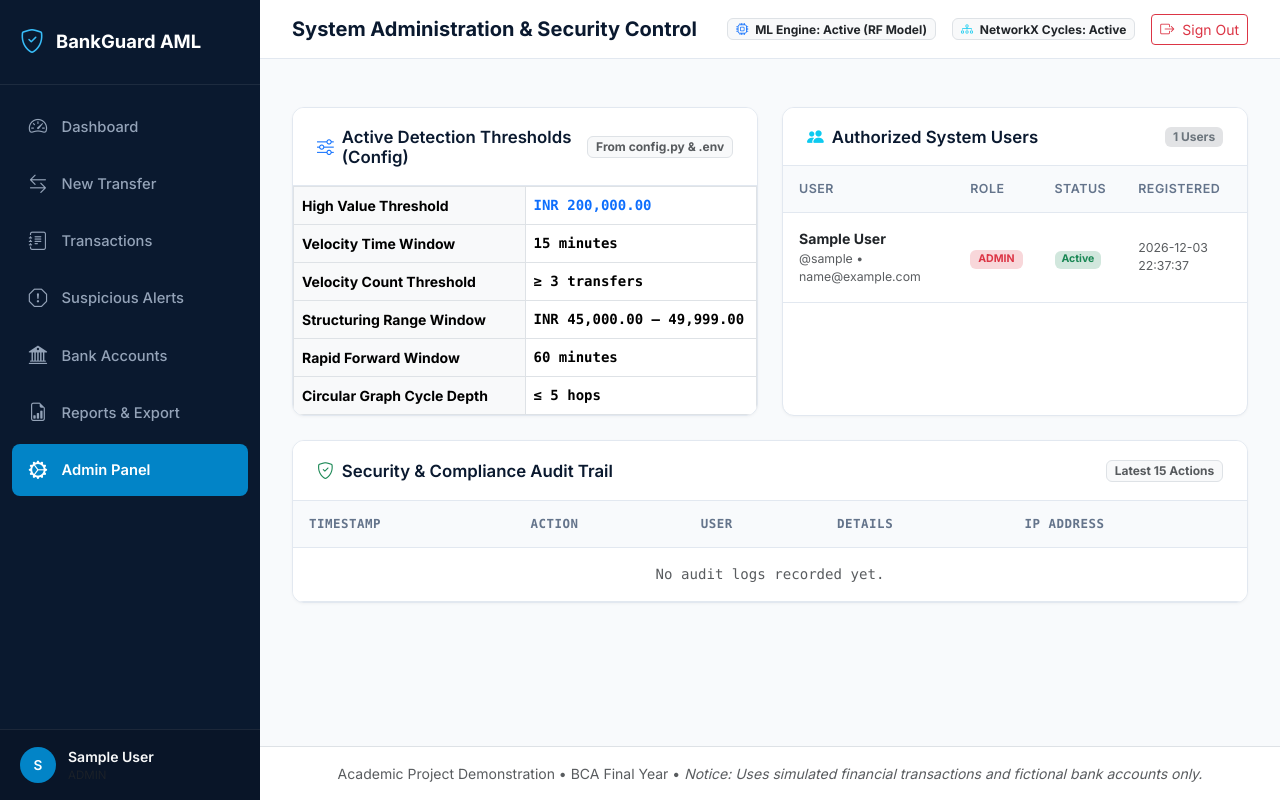
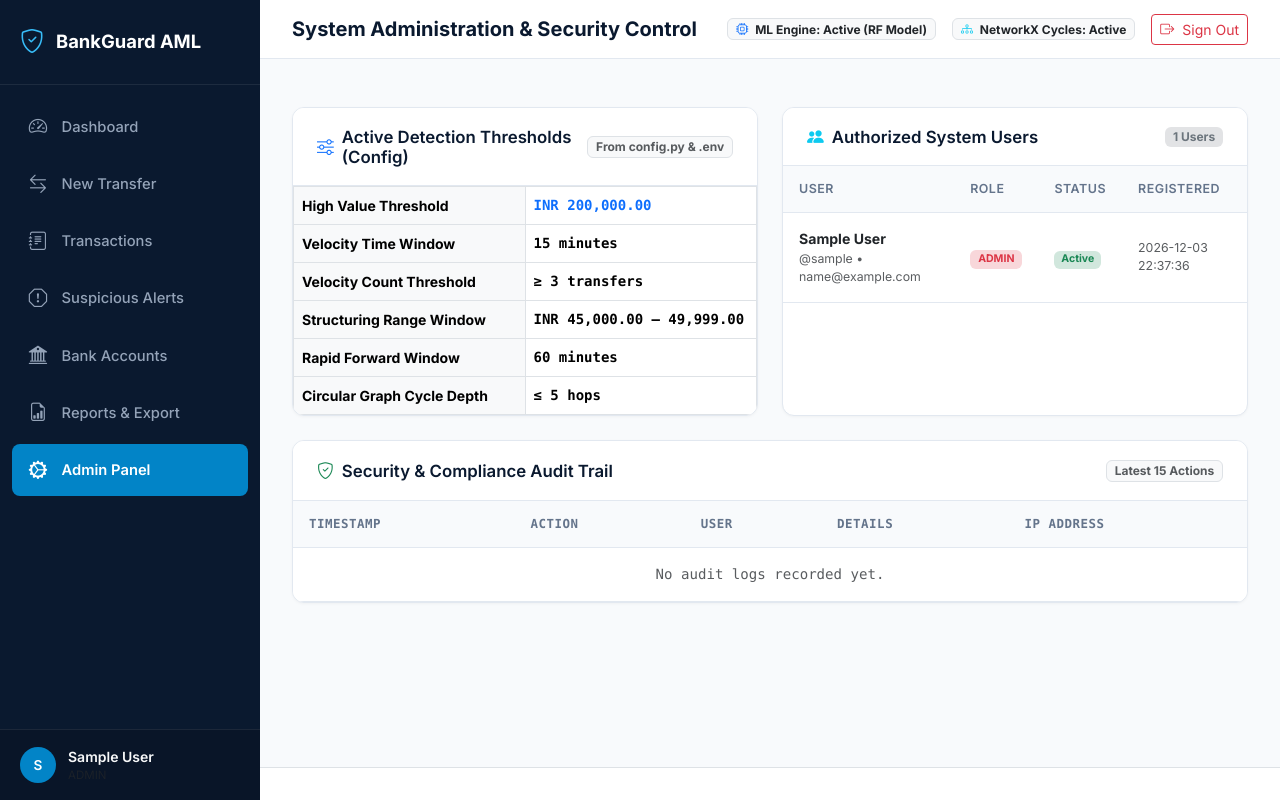
Before and after one commit to harshita945/Bank-to-bank-suspicious-transfer-detection-system, a Flask app: page /admin in a window 1280 px wide. Run offline with Flask 3, Linux system fonts and the light colour scheme; the visitor is signed in with stand-in values (Sample User, id 1); data that the repository does not hold is empty.

Commit message:
Prepare project for deployment

```diff
--- a/requirements.txt
+++ b/requirements.txt
@@ -7,3 +7,4 @@ scikit-learn>=1.3.0
 joblib>=1.3.0
 networkx>=3.0
 Werkzeug>=3.0.0
+gunicorn>=23.0.0
--- a/templates/base.html
+++ b/templates/base.html
@@ -128,8 +128,8 @@
         </main>
 
         <footer class="text-center py-3 text-muted small border-top bg-white">
-            Academic Project Demonstration &bull; BCA Final Year &bull;
-            <em>Notice: Uses simulated financial transactions and fictional bank accounts only.</em>
+
+
         </footer>
     </div>
 </div>
```
